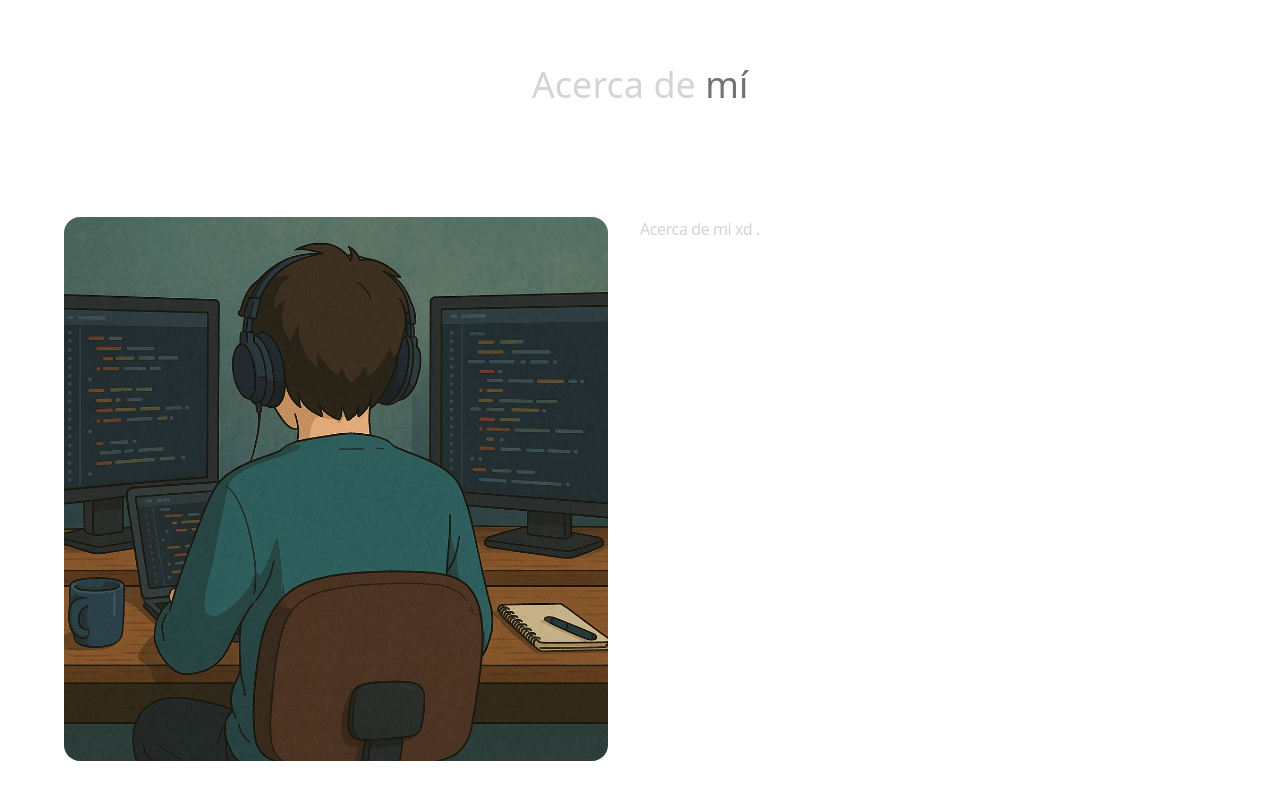
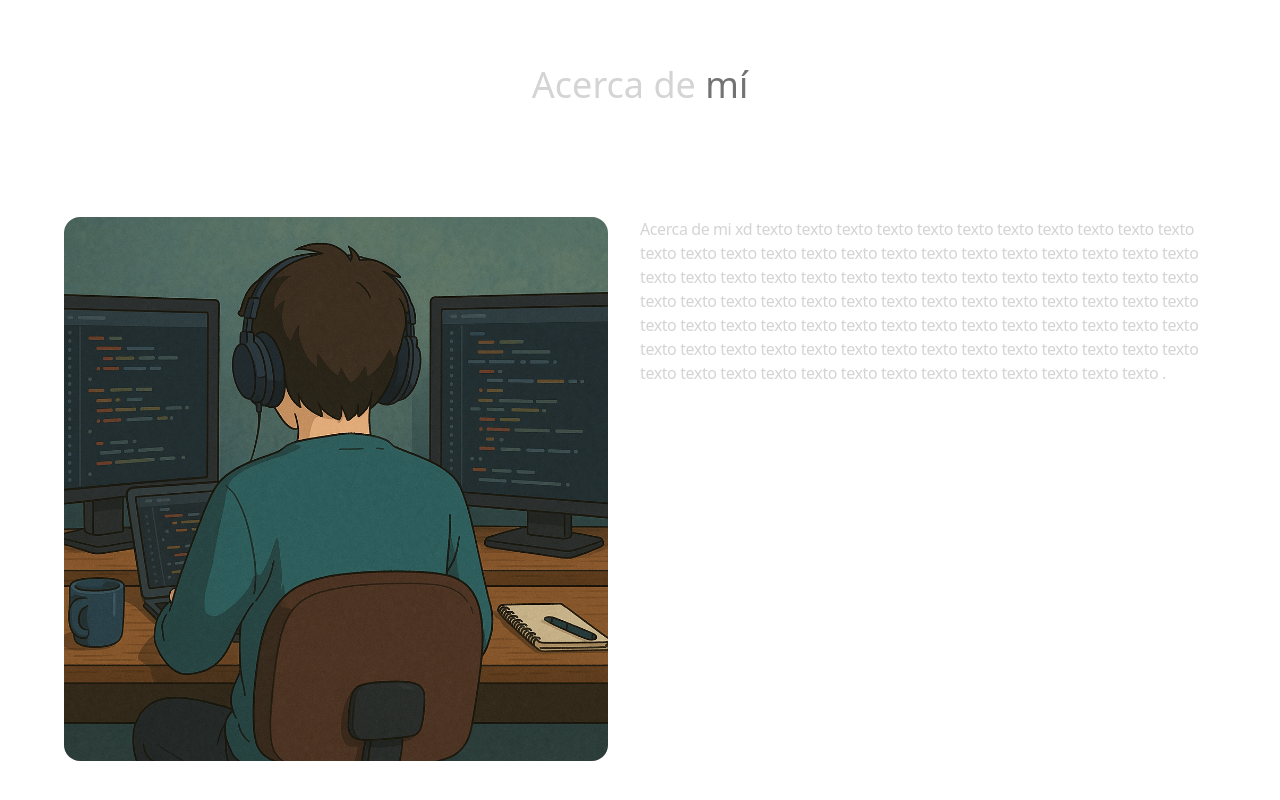
Before and after one commit to JazzoLopez/portfolio-dev, a React (Vite) app: page / in a window 1280 px wide. Shown: the part 916-1716 px from the top of the page. Built offline with nearby package versions, Linux system fonts and the light colour scheme; a web font is replaced by a local one.

Commit message:
feat: update sample text from ABOUT_TEXT

```diff
--- a/src/constants/index.js
+++ b/src/constants/index.js
@@ -6,7 +6,7 @@ import project4 from "../assets/projects/project-4.webp";
 export const HERO_CONTENT = `Desarrollador de software especializado en el lado del servidor, con capacidad para crear aplicaciones funcionales y escalables. Cuento con un año de experiencia práctica trabajando con diversas herramientas y entornos como Node.js y Express. También tengo conocimientos en el desarrollo frontend utilizando React y Angular. Mi principal objetivo es aplicar mi experiencia para ofrecer soluciones efectivas que impulsen el crecimiento empresarial.`;
 
 
-export const ABOUT_TEXT = `Acerca de mi xd .`;
+export const ABOUT_TEXT = `Acerca de mi xd texto texto texto texto texto texto texto texto texto texto texto texto texto texto texto texto texto texto texto texto texto texto texto texto texto texto texto texto texto texto texto texto texto texto texto texto texto texto texto texto texto texto texto texto texto texto texto texto texto texto texto texto texto texto texto texto texto texto texto texto texto texto texto texto texto texto texto texto texto texto texto texto texto texto texto texto texto texto texto texto texto texto texto texto texto texto texto texto texto texto texto texto texto texto .`;
 
 export const EXPERIENCES = [
   {
```
